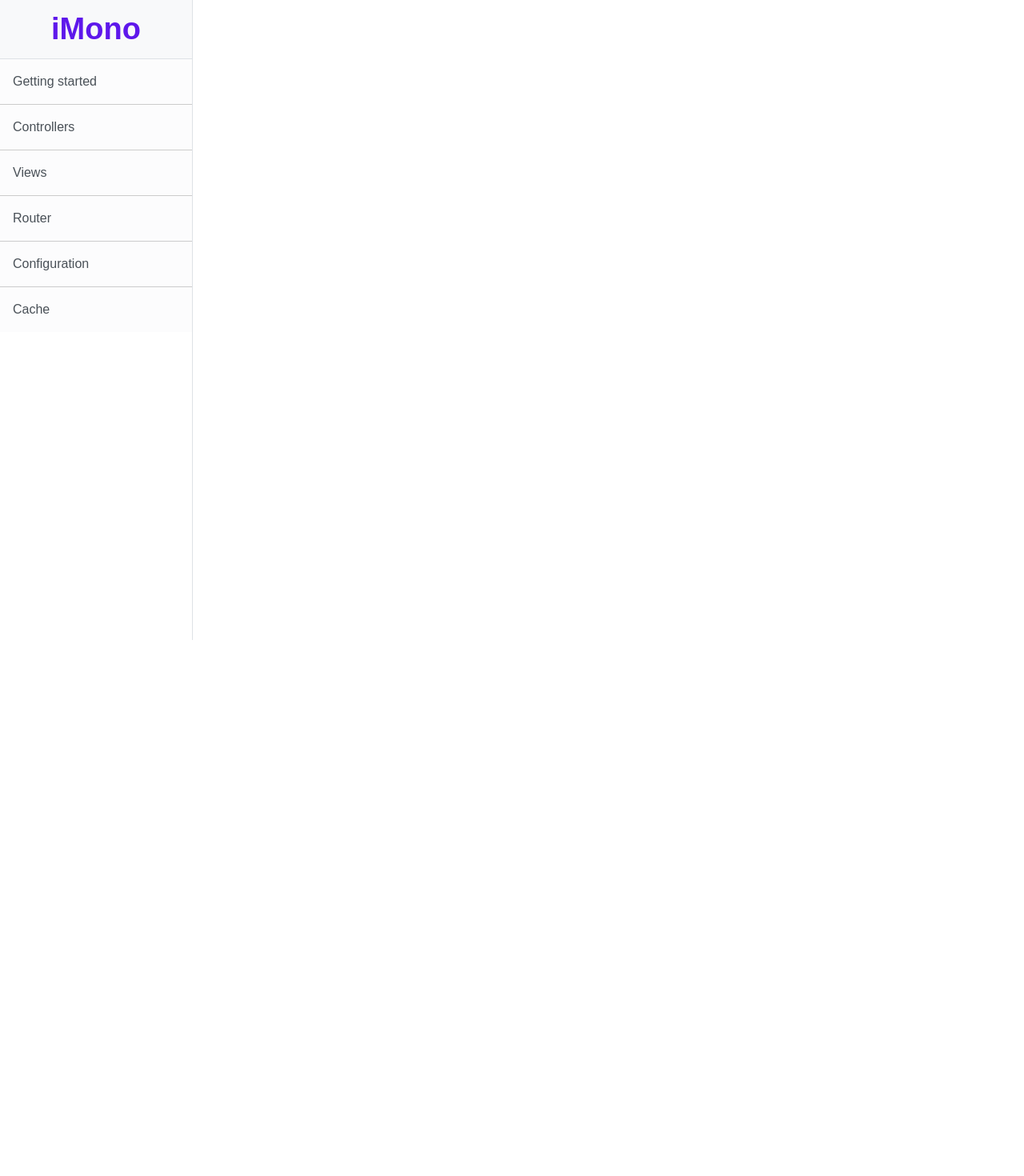
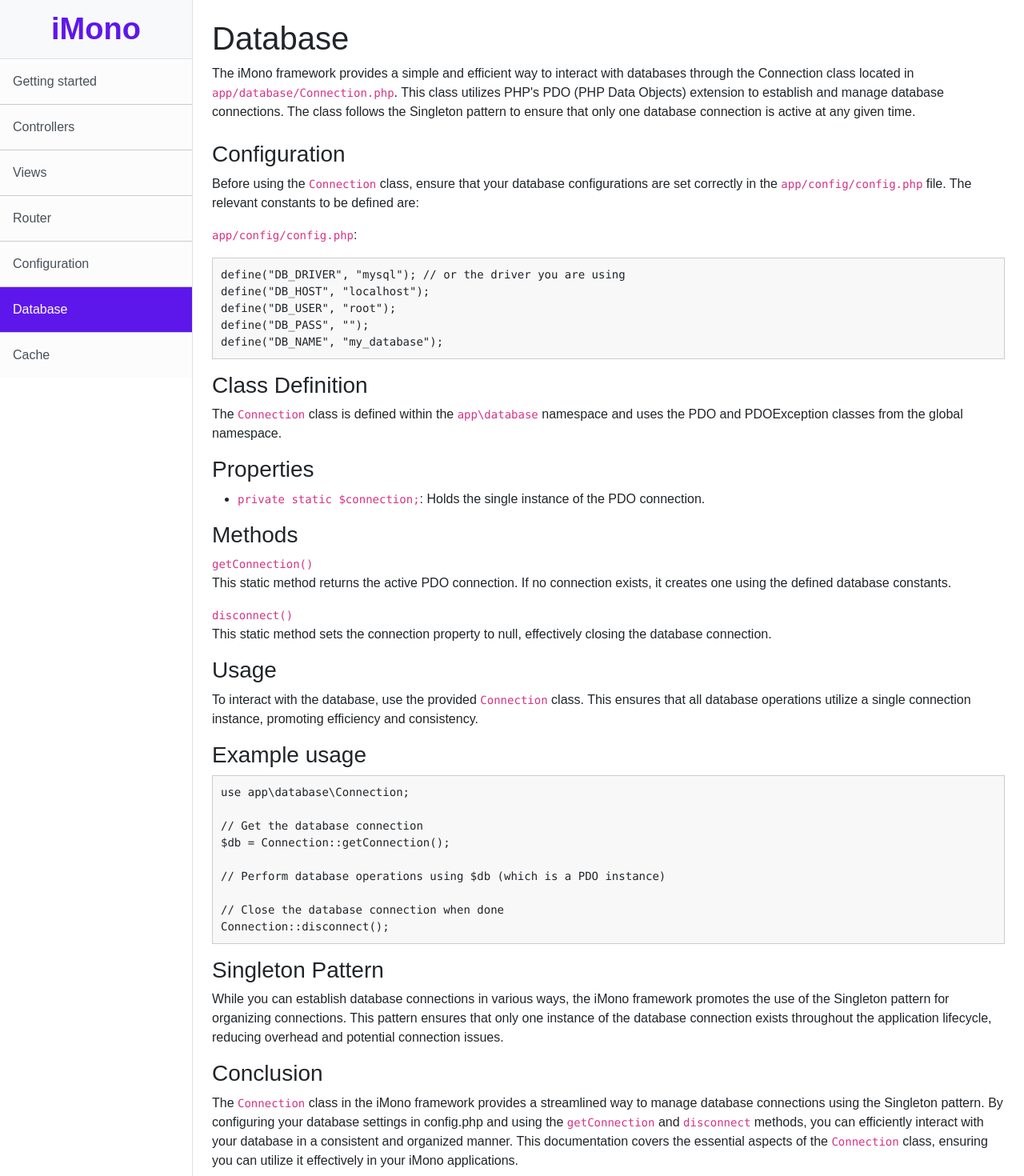
Before and after one commit to FabioAugustoRodrigues/iMono-docs, a Vue app: page /database in a window 1280 px wide. Shown: the top 1470 px of the page at 80% size. Before the commit the page ends 800 px from the top, so only its background shows below. Built offline with nearby package versions, Linux system fonts and the light colour scheme; a web font is replaced by a local one.

Commit message:
database page

```diff
--- a/src/App.vue
+++ b/src/App.vue
@@ -33,6 +33,10 @@
         <RouterLink class="list-group-item list-group-item-action list-group-item-light p-3" to="/configuration"
           active-class="navLink-active">
           Configuration
+        </RouterLink>
+        <RouterLink class="list-group-item list-group-item-action list-group-item-light p-3" to="/database"
+          active-class="navLink-active">
+          Database
         </RouterLink>
         <RouterLink class="list-group-item list-group-item-action list-group-item-light p-3" to="/cache"
           active-class="navLink-active">
--- a/src/router/index.js
+++ b/src/router/index.js
@@ -33,6 +33,11 @@
       path: '/cache',
       name: 'cache',
       component: () => import('../views/CacheView.vue')
+    },
+    {
+      path: '/database',
+      name: 'database',
+      component: () => import('../views/DatabaseView.vue')
     }
   ]
 })
--- /dev/null
+++ b/src/views/DatabaseView.vue
@@ -0,0 +1,125 @@
+<template>
+    <main>
+        <section class="mb-4">
+            <h1>Database</h1>
+            <p>
+                The iMono framework provides a simple and efficient way to interact with databases through the
+                Connection class located in <code>app/database/Connection.php</code>. This class utilizes PHP's PDO (PHP
+                Data
+                Objects) extension to establish and manage database connections. The class follows the Singleton pattern
+                to ensure that only one database connection is active at any given time.
+            </p>
+        </section>
+
+        <section>
+            <h3>Configuration</h3>
+            <p>
+                Before using the <code>Connection</code> class, ensure that your database configurations are set
+                correctly in the
+                <code>app/config/config.php</code> file. The relevant constants to be defined are:
+            </p>
+
+            <p>
+                <code>app/config/config.php</code>:
+            </p>
+            <CodeHighlighter :code="configFile"></CodeHighlighter>
+        </section>
+
+        <section>
+            <h3>Class Definition</h3>
+            <p>
+                The <code>Connection</code> class is defined within the <code>app\database</code> namespace and uses the
+                PDO and PDOException
+                classes from the global namespace.
+            </p>
+        </section>
+
+        <section>
+            <h3>Properties</h3>
+            <ul>
+                <li>
+                    <code>private static $connection;</code>: Holds the single instance of the PDO connection.
+                </li>
+            </ul>
+        </section>
+
+        <section>
+            <h3>Methods</h3>
+
+            <div>
+                <code>getConnection()</code>
+                <p>
+                    This static method returns the active PDO connection. If no connection exists, it creates one using
+                    the defined database constants.
+                </p>
+            </div>
+
+            <div>
+                <code>disconnect()</code>
+                <p>
+                    This static method sets the connection property to null, effectively closing the database
+                    connection.
+                </p>
+            </div>
+        </section>
+
+        <section>
+            <h3>Usage</h3>
+            <p>
+                To interact with the database, use the provided <code>Connection</code> class. This ensures that all
+                database
+                operations utilize a single connection instance, promoting efficiency and consistency.
+            </p>
+        </section>
+
+        <section>
+            <h3>Example usage</h3>
+            <CodeHighlighter :code="exampleUsage"></CodeHighlighter>
+        </section>
+
+        <section>
+            <h3>Singleton Pattern</h3>
+            <p>
+                While you can establish database connections in various ways, the iMono framework promotes the use of
+                the Singleton pattern for organizing connections. This pattern ensures that only one instance of the
+                database connection exists throughout the application lifecycle, reducing overhead and potential
+                connection issues.
+            </p>
+        </section>
+
+        <section>
+            <h3>Conclusion</h3>
+            <p>
+                The <code>Connection</code> class in the iMono framework provides a streamlined way to manage database
+                connections
+                using the Singleton pattern. By configuring your database settings in config.php and using the
+                <code>getConnection</code> and <code>disconnect</code> methods, you can efficiently interact with your
+                database in a consistent
+                and organized manner. This documentation covers the essential aspects of the <code>Connection</code>
+                class, ensuring
+                you can utilize it effectively in your iMono applications.
+            </p>
+        </section>
+    </main>
+</template>
+
+
+<script setup>
+import CodeHighlighter from '../components/CodeHighlighter.vue';
+
+const configFile = `define("DB_DRIVER", "mysql"); // or the driver you are using
+define("DB_HOST", "localhost");
+define("DB_USER", "root");
+define("DB_PASS", "");
+define("DB_NAME", "my_database");`;
+
+const exampleUsage = `use app\\database\\Connection;
+
+// Get the database connection
+$db = Connection::getConnection();
+
+// Perform database operations using $db (which is a PDO instance)
+
+// Close the database connection when done
+Connection::disconnect();`;
+</script>
```
